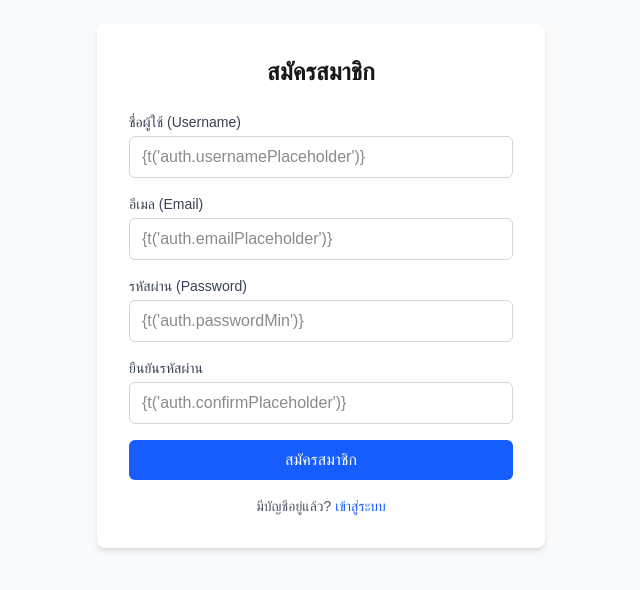
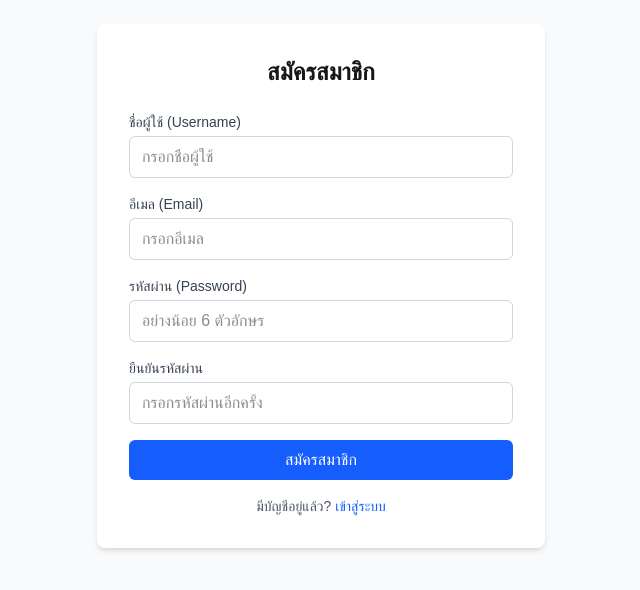
Before and after one commit to byrdhinthon/ai-resume-analyzer, a Next.js app: page /register in a window 1280 px wide. Shown: the part 114-704 px from the top of the page, without its empty margins (319-959 px from the left). Built offline with nearby package versions, Linux system fonts and the light colour scheme; no server answers.

Commit message:
fix placeholder i18n and remaining Thai text

```diff
--- a/src/app/admin/positions/page.js
+++ b/src/app/admin/positions/page.js
@@ -146,7 +146,7 @@ export default function AdminPositionsPage() {
       )}
 
       {loading ? (
-        <p className="text-gray-500">กำลังโหลด...</p>
+        <p className="text-gray-500">{t('common.loading')}</p>
       ) : (
         <>
           {/* ตารางตำแหน่งงาน */}
--- a/src/app/admin/users/page.js
+++ b/src/app/admin/users/page.js
@@ -12,6 +12,7 @@ export default function AdminUsersPage() {
   const [loading, setLoading] = useState(true)
   const [page, setPage] = useState(1)
   const perPage = 10
+  const { t } = useLanguage()
 
   useEffect(() => {
     async function loadUsers() {
@@ -43,7 +44,7 @@ export default function AdminUsersPage() {
 
   const totalPages = Math.ceil(filtered.length / perPage)
   const paginated = filtered.slice((page - 1) * perPage, page * perPage)
-  const { t } = useLanguage()
+
 
   return (
     <AuthLayout requiredRole="admin">
@@ -63,7 +64,7 @@ export default function AdminUsersPage() {
       <p className="text-sm text-gray-500 mb-4">{t('admin.users.total')} {filtered.length} {t('admin.users.person')}</p>
 
       {loading ? (
-        <p className="text-gray-500">กำลังโหลด...</p>
+        <p className="text-gray-500">{t('common.loading')}</p>
       ) : filtered.length === 0 ? (
         <div className="bg-white rounded-lg border p-8 text-center">
           <p className="text-gray-500">{t('admin.users.notFound')}</p>
--- a/src/app/dashboard/history/page.js
+++ b/src/app/dashboard/history/page.js
@@ -51,7 +51,7 @@ export default function HistoryPage() {
       </div>
 
       {loading ? (
-        <p className="text-center text-gray-500 mt-10">กำลังโหลด...</p>
+        <p className="text-center text-gray-500 mt-10">{t('common.loading')}</p>
       ) : analyses.length === 0 ? (
         <div className="text-center mt-10 bg-white rounded-lg border p-8">
           <p className="text-gray-500 mb-4">{t('history.empty')}</p>
--- a/src/app/forgot-password/page.js
+++ b/src/app/forgot-password/page.js
@@ -53,7 +53,7 @@ export default function ForgotPasswordPage() {
                 onChange={(e) => setEmail(e.target.value)}
                 required
                 className="w-full px-3 py-2 border border-gray-300 rounded-md focus:outline-none focus:ring-2 focus:ring-blue-500"
-                placeholder="{t('auth.emailRegistered')}"
+                placeholder={t('auth.emailRegistered')}
               />
             </div>
 
--- a/src/app/login/page.js
+++ b/src/app/login/page.js
@@ -60,7 +60,7 @@ export default function LoginPage() {
               onChange={(e) => setEmail(e.target.value)}
               required
               className="w-full px-3 py-2 border border-gray-300 rounded-md focus:outline-none focus:ring-2 focus:ring-blue-500"
-              placeholder="{t('auth.emailPlaceholder')}"
+              placeholder={t('auth.emailPlaceholder')}
             />
           </div>
 
@@ -74,7 +74,7 @@ export default function LoginPage() {
               onChange={(e) => setPassword(e.target.value)}
               required
               className="w-full px-3 py-2 border border-gray-300 rounded-md focus:outline-none focus:ring-2 focus:ring-blue-500"
-              placeholder="{t('auth.passwordPlaceholder')}"
+              placeholder={t('auth.passwordPlaceholder')}
             />
           </div>
 
--- a/src/app/page.js
+++ b/src/app/page.js
@@ -2,9 +2,11 @@
 import { useEffect } from 'react'
 import { useRouter } from 'next/navigation'
 import { supabase } from '@/lib/supabase'
+import { useLanguage } from '@/lib/LanguageContext'
 
 export default function Home() {
   const router = useRouter()
+  const { t } = useLanguage()
 
   useEffect(() => {
     async function checkAuth() {
@@ -32,7 +34,7 @@ export default function Home() {
 
   return (
     <div className="min-h-screen flex items-center justify-center">
-      <p className="text-lg">กำลังโหลด...</p>
+      <p className="text-lg">{t('common.loading')}</p>
     </div>
   )
 }
--- a/src/app/register/page.js
+++ b/src/app/register/page.js
@@ -65,7 +65,7 @@ export default function RegisterPage() {
               onChange={(e) => setUsername(e.target.value)}
               required
               className="w-full px-3 py-2 border border-gray-300 rounded-md focus:outline-none focus:ring-2 focus:ring-blue-500"
-              placeholder="{t('auth.usernamePlaceholder')}"
+              placeholder={t('auth.usernamePlaceholder')}
             />
           </div>
 
@@ -79,7 +79,7 @@ export default function RegisterPage() {
               onChange={(e) => setEmail(e.target.value)}
               required
               className="w-full px-3 py-2 border border-gray-300 rounded-md focus:outline-none focus:ring-2 focus:ring-blue-500"
-              placeholder="{t('auth.emailPlaceholder')}"
+              placeholder={t('auth.emailPlaceholder')}
             />
           </div>
 
@@ -93,7 +93,7 @@ export default function RegisterPage() {
               onChange={(e) => setPassword(e.target.value)}
               required
               className="w-full px-3 py-2 border border-gray-300 rounded-md focus:outline-none focus:ring-2 focus:ring-blue-500"
-              placeholder="{t('auth.passwordMin')}"
+              placeholder={t('auth.passwordMin')}
             />
           </div>
 
@@ -107,7 +107,7 @@ export default function RegisterPage() {
               onChange={(e) => setConfirmPassword(e.target.value)}
               required
               className="w-full px-3 py-2 border border-gray-300 rounded-md focus:outline-none focus:ring-2 focus:ring-blue-500"
-              placeholder="{t('auth.confirmPlaceholder')}"
+              placeholder={t('auth.confirmPlaceholder')}
             />
           </div>
 
--- a/src/components/AuthLayout.js
+++ b/src/components/AuthLayout.js
@@ -4,11 +4,13 @@ import { supabase } from '@/lib/supabase'
 import { useRouter } from 'next/navigation'
 import Navbar from './Navbar'
 import Sidebar from './Sidebar'
+import { useLanguage } from '@/lib/LanguageContext'
 
 export default function AuthLayout({ children, requiredRole }) {
   const router = useRouter()
   const [profile, setProfile] = useState(null)
   const [loading, setLoading] = useState(true)
+  const { t } = useLanguage()
 
   useEffect(() => {
     async function checkAuth() {
@@ -49,7 +51,7 @@ export default function AuthLayout({ children, requiredRole }) {
   if (loading) {
     return (
       <div className="min-h-screen flex items-center justify-center">
-        <p className="text-lg text-gray-500">กำลังโหลด...</p>
+        <p className="text-lg text-gray-500">{t('common.loading')}</p>
       </div>
     )
   }
```
